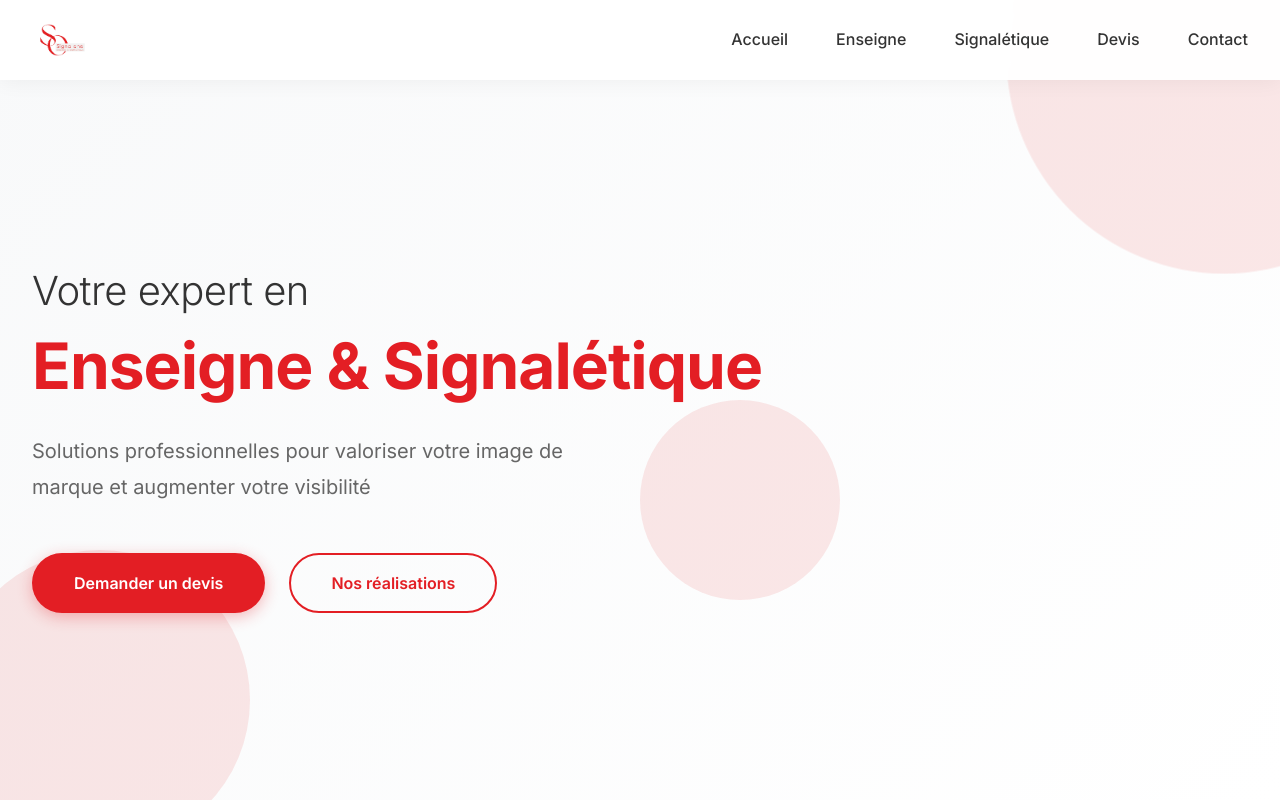
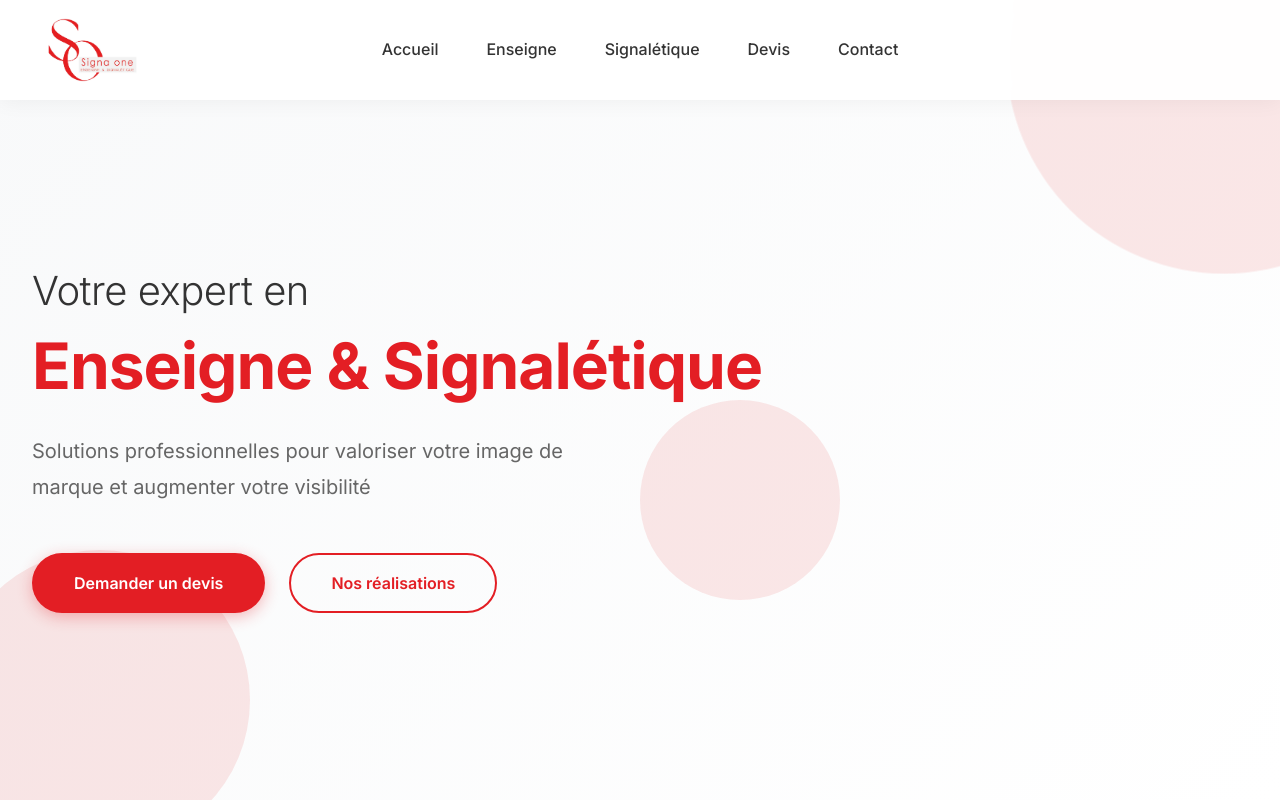
Before and after one commit to tiguemi/signaone, an Angular app: page / in a window 1280 px wide. Shown: the top 801 px of the page. Built offline with nearby package versions, Linux system fonts and the light colour scheme.

Commit message:
Updated angular-compiler.db-lock

```diff
--- a/src/app/components/header/header.component.html
+++ b/src/app/components/header/header.component.html
@@ -4,12 +4,6 @@
       <a href="#accueil" class="logo" (click)="closeMenu()">
         <img src="signa-one-logo_Plan-de-travail-1-copie.webp" alt="Signa One">
       </a>
-
-      <button class="menu-toggle" (click)="toggleMenu()" [class.active]="isMenuOpen">
-        <span></span>
-        <span></span>
-        <span></span>
-      </button>
 
       <nav class="nav" [class.active]="isMenuOpen">
         <a href="#accueil" class="nav-link" (click)="closeMenu()">Accueil</a>
@@ -18,6 +12,12 @@
         <a href="#devis" class="nav-link" (click)="closeMenu()">Devis</a>
         <a href="#contact" class="nav-link" (click)="closeMenu()">Contact</a>
       </nav>
+
+      <button class="menu-toggle" (click)="toggleMenu()" [class.active]="isMenuOpen">
+        <span></span>
+        <span></span>
+        <span></span>
+      </button>
     </div>
   </div>
 </header>
--- a/src/app/components/header/header.component.scss
+++ b/src/app/components/header/header.component.scss
@@ -20,13 +20,14 @@
   display: flex;
   align-items: center;
   justify-content: space-between;
-  height: 80px;
+  height: 100px;
+  position: relative;
 }
 
 .logo {
   display: flex;
   align-items: center;
-  height: 50px;
+  height: 100px;
 
   img {
     height: 100%;
@@ -39,24 +40,26 @@
   display: flex;
   gap: 3rem;
   align-items: center;
+  position: absolute;
+  left: 50%;
+  transform: translateX(-50%);
 
   @media (max-width: 768px) {
     position: fixed;
-    top: 80px;
+    top: 100px;
     left: 0;
     right: 0;
+    transform: none;
     background: white;
     flex-direction: column;
     gap: 0;
     padding: 2rem;
     box-shadow: 0 4px 20px rgba(0, 0, 0, 0.1);
-    transform: translateY(-100%);
     opacity: 0;
     visibility: hidden;
     transition: all 0.3s ease;
 
     &.active {
-      transform: translateY(0);
       opacity: 1;
       visibility: visible;
     }
```
